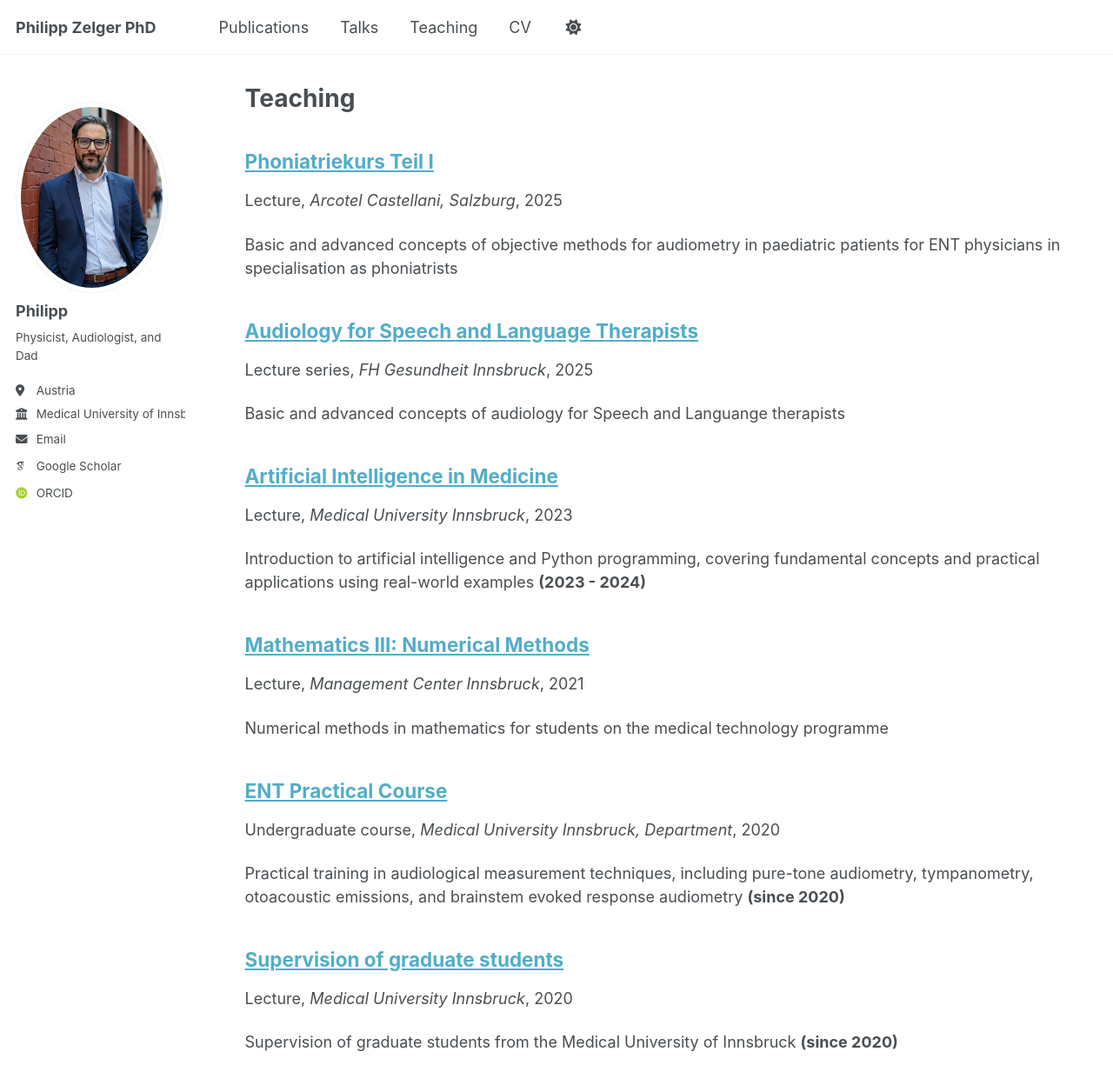
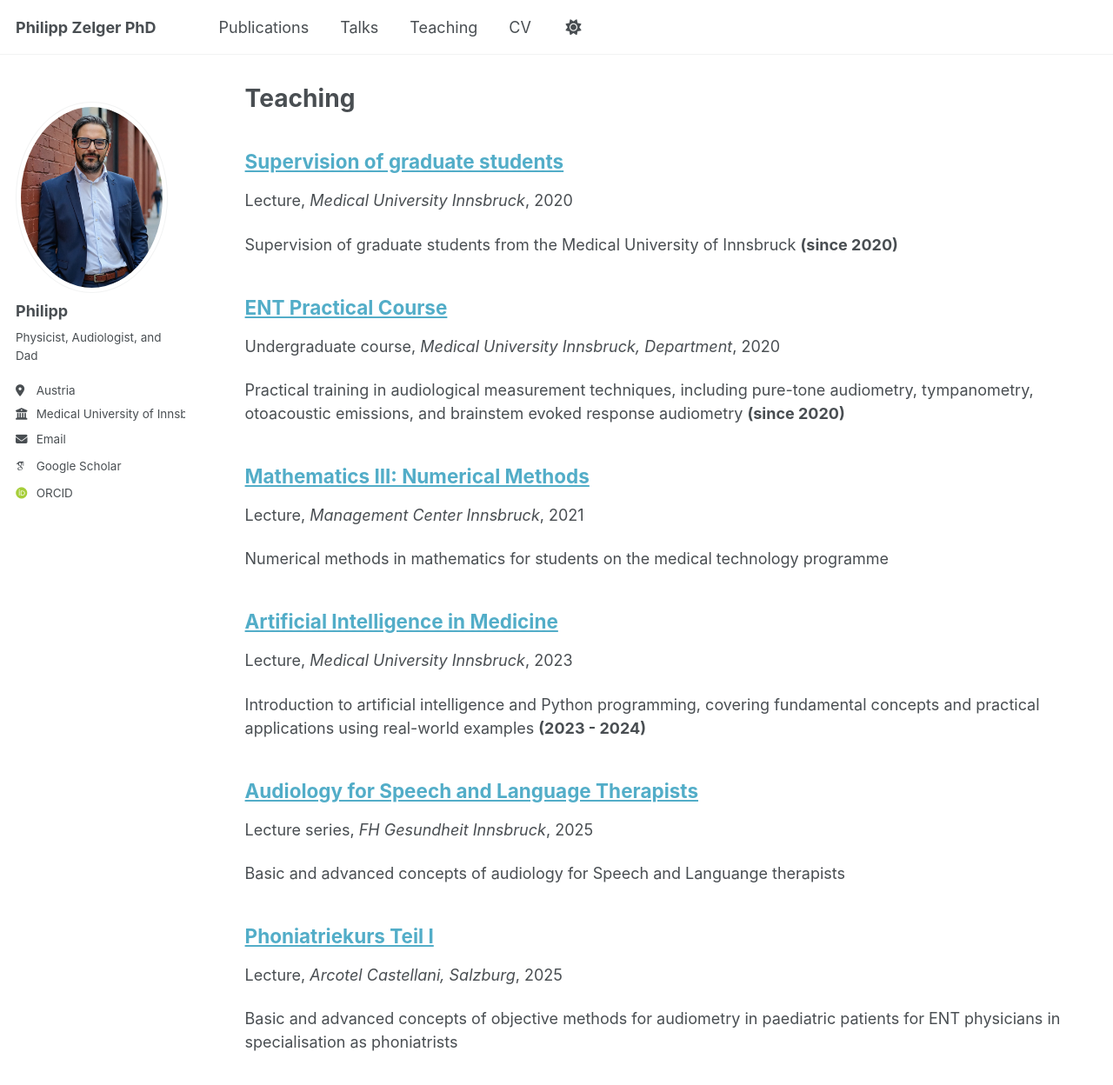
Before and after one commit to Stanissse/AboutMe, a Jekyll site: the page built from _pages/teaching.html, in a window 1280 px wide and 1400 px high. Shown: the top 1248 px of the window at 87% size. Built offline with Jekyll 4.4.1, drawn with Linux system fonts in a browser that asks for light colours; some web fonts are replaced; part of the change alters nothing that is shown.

```diff
--- a/_pages/teaching.html
+++ b/_pages/teaching.html
@@ -7,6 +7,7 @@ author_profile: true
 
 {% include base_path %}
 
-{% for post in site.teaching reversed %}
+{% assign sorted_teaching = site.teaching | sort: "pos" %}
+{% for post in sorted_teaching %}
   {% include archive-single.html %}
 {% endfor %}
```
